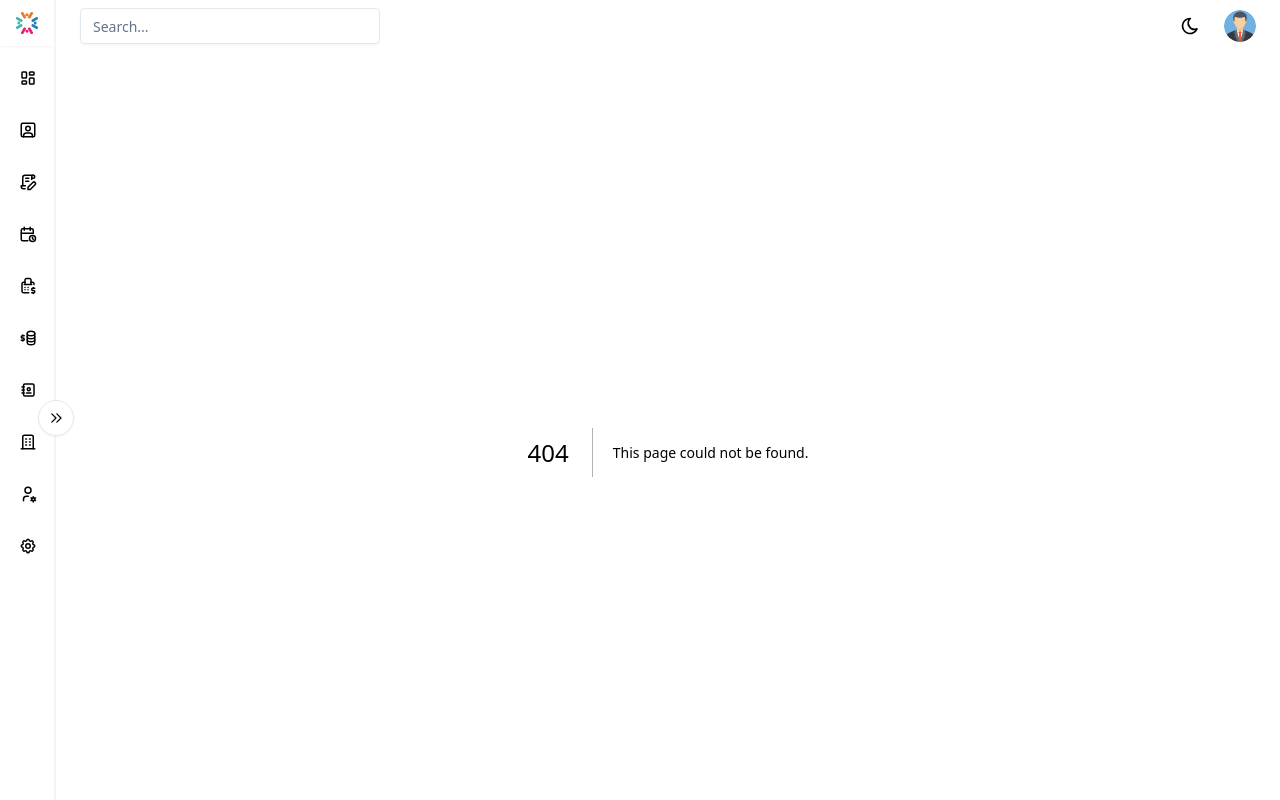
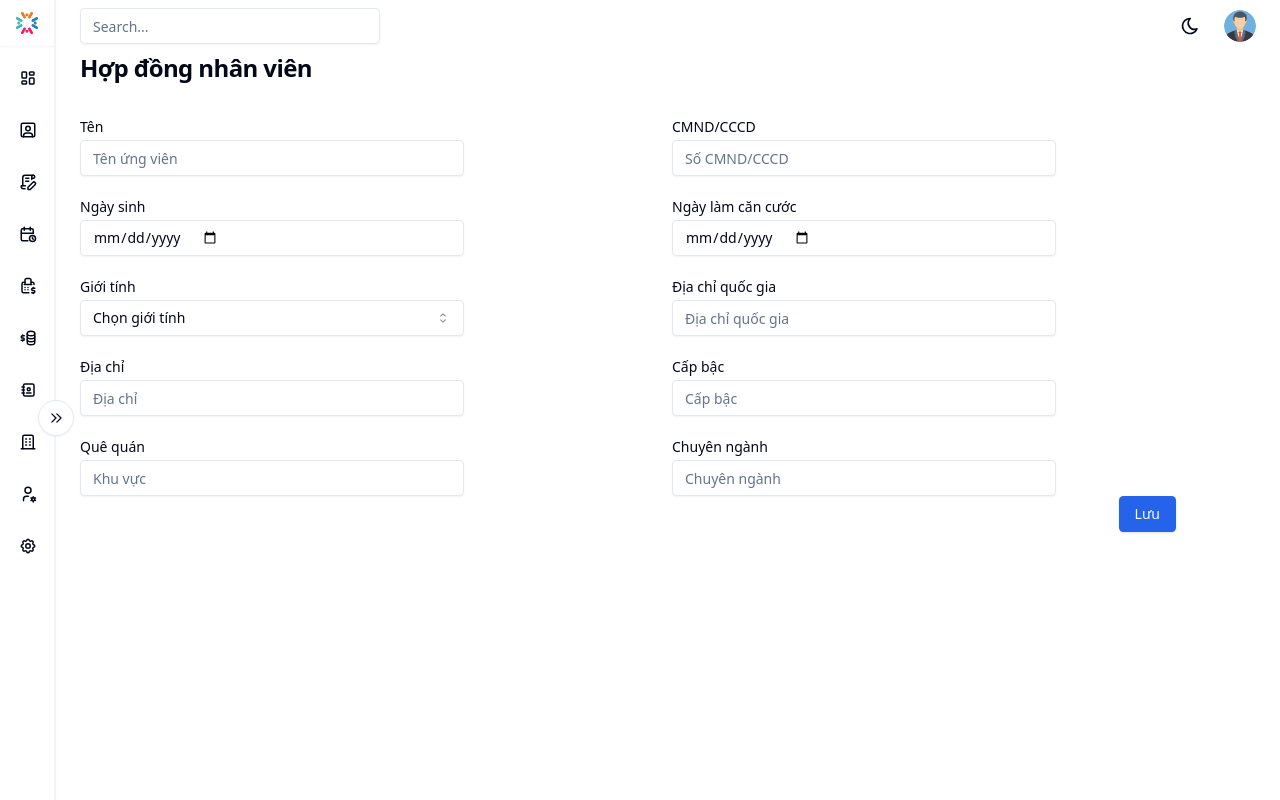
Before and after one commit to hugnt/NextJs-UI-HumanResourceManagement, a Next.js app: page /employee-shared/newEmployee/1 in a window 1280 px wide. Before the commit this address had no page. Built offline with nearby package versions, Linux system fonts and the light colour scheme.

Commit message:
add new employee fill form

```diff
--- /dev/null
+++ b/src/apis/newEmployee.api.ts
@@ -0,0 +1,12 @@
+import { newEmployee } from "@/data/schema/newEmployee.schema";
+import { ApiResponse } from "@/data/type/response.type";
+import http from "@/lib/http";
+
+const newEmployeeApiRequest = {
+    getList: () => http.get<ApiResponse<newEmployee[]>>('/contracts'),
+    getDetail: (id: number) => http.get<ApiResponse<newEmployee>>(`/contracts/${id}`),
+    create: (body: newEmployee) => http.post<ApiResponse<boolean>>('/contracts', body),
+    update: (id: number, body: newEmployee) => http.put<ApiResponse<boolean>>(`/contracts/${id}`, body),
+    delete: (id: number) => http.delete<ApiResponse<newEmployee>>(`/contracts/${id}`)
+}
+export default newEmployeeApiRequest;
--- /dev/null
+++ b/src/app/employee-shared/newEmployee/[id]/page.tsx
@@ -0,0 +1,121 @@
+"use client"
+import newEmployeeApiRequest from "@/apis/newEmployee.api";
+import { Button } from "@/components/custom/button";
+import { newEmployee, newEmployeeDefault } from "@/data/schema/newEmployee.schema";
+import { Input } from '@/components/ui/input';
+import { Label } from '@/components/ui/label';
+import React, { useState } from 'react';
+import {
+  Select,
+  SelectContent,
+  SelectGroup,
+  SelectItem,
+  SelectLabel,
+  SelectTrigger,
+  SelectValue,
+} from "@/components/ui/select";
+import { useForm } from "react-hook-form";
+import { useParams } from "next/navigation";
+
+export default function NewPage() {
+    const params = useParams<{ id: string }>();
+    const id = Number(params.id);
+    const { register, handleSubmit, setValue } = useForm<newEmployee>({
+      defaultValues: newEmployeeDefault,
+    });
+
+    const [successMessage, setSuccessMessage] = useState<string | null>(null);
+
+    const onSubmit = async (data: newEmployee) => {
+      try {
+          await newEmployeeApiRequest.update(id, data);
+          setSuccessMessage("Thông tin nhân viên đã được lưu thành công!");
+      } catch (error) {
+          console.error("Lỗi khi tạo nhân viên mới:", error);
+          setSuccessMessage(null);
+      }
+    };
+
+    return (
+      <>
+          <div className='mb-2 flex items-center justify-between space-y-2'>
+              <div>
+                  <h2 className='text-2xl font-bold tracking-tight'>Hợp đồng nhân viên</h2>
+              </div>
+          </div>
+
+          {successMessage && (
+            <div className="mb-4 p-4 text-green-600 bg-green-100 border border-green-300 rounded">
+              {successMessage}
+            </div>
+          )}
+
+          <form onSubmit={handleSubmit(onSubmit)} className='-mx-4 flex-1 overflow-auto px-4 py-1 lg:flex-row lg:space-x-12 lg:space-y-0'>
+              <div className='w-full mx-auto grid grid-cols-2 gap-2'>
+                  <div>
+                      <div className="grid w-full max-w-sm items-center gap-1.5 mt-6">
+                          <Label htmlFor="name">Tên</Label>
+                          <Input {...register("name")} placeholder="Tên ứng viên" />
+                      </div>
+
+                      <div className="grid w-full max-w-sm items-center gap-1.5 mt-6">
+                          <Label htmlFor="dateOfBirth">Ngày sinh</Label>
+                          <Input type="date" {...register("dateOfBirth")} />
+                      </div>
+                      <div className="grid w-full max-w-sm items-center gap-1.5 mt-6">
+                        <Label htmlFor="gender">Giới tính</Label>
+                        <Select
+                            {...register("gender")}
+                            onValueChange={(value) => setValue("gender", value === "true")}
+                        >
+                            <SelectTrigger className="w-full">
+                                <SelectValue placeholder="Chọn giới tính" />
+                            </SelectTrigger>
+                            <SelectContent>
+                                <SelectGroup>
+                                    <SelectLabel>Giới tính</SelectLabel>
+                                    <SelectItem value="true">Nam</SelectItem>
+                                    <SelectItem value="false">Nữ</SelectItem>
+                                </SelectGroup>
+                            </SelectContent>
+                        </Select>
+                      </div>
+                      <div className="grid w-full max-w-sm items-center gap-1.5 mt-6">
+                          <Label htmlFor="address">Địa chỉ</Label>
+                          <Input {...register("address")} placeholder="Địa chỉ" />
+                      </div>
+                      <div className="grid w-full max-w-sm items-center gap-1.5 mt-6">
+                          <Label htmlFor="countrySide">Quê quán</Label>
+                          <Input {...register("countrySide")} placeholder="Khu vực" />
+                      </div>
+                  </div>
+                  <div>
+                      <div className="grid w-full max-w-sm items-center gap-1.5 mt-6">
+                          <Label htmlFor="nationalID">CMND/CCCD</Label>
+                          <Input {...register("nationalID")} placeholder="Số CMND/CCCD" />
+                      </div>
+                      <div className="grid w-full max-w-sm items-center gap-1.5 mt-6">
+                          <Label htmlFor="nationalStartDate">Ngày làm căn cước</Label>
+                          <Input type="date" {...register("nationalStartDate")} />
+                      </div>
+                      <div className="grid w-full max-w-sm items-center gap-1.5 mt-6">
+                          <Label htmlFor="nationalAddress">Địa chỉ quốc gia</Label>
+                          <Input {...register("nationalAddress")} placeholder="Địa chỉ quốc gia" />
+                      </div>
+                      <div className="grid w-full max-w-sm items-center gap-1.5 mt-6">
+                          <Label htmlFor="level">Cấp bậc</Label>
+                          <Input {...register("level")} placeholder="Cấp bậc" />
+                      </div>
+                      <div className="grid w-full max-w-sm items-center gap-1.5 mt-6">
+                          <Label htmlFor="major">Chuyên ngành</Label>
+                          <Input {...register("major")} placeholder="Chuyên ngành" />
+                      </div>
+                  </div>
+              </div>
+              <div className="mt-6 flex justify-end pr-20">
+    <Button type="submit">Lưu</Button>
+</div>
+          </form>
+      </>
+    );
+}
--- /dev/null
+++ b/src/data/schema/newEmployee.schema.ts
@@ -0,0 +1,36 @@
+
+import { z } from "zod";
+
+/*const isDateInPast = (date: Date) => {
+  const today = new Date();
+  return date < today;
+};*/
+
+export const newEmployeeSchema = z.object({
+  id: z.coerce.number().optional(),
+  name: z.string().min(1).max(255).optional(),
+  dateOfBirth: z.date().optional(),
+  gender: z.boolean().optional(),
+  address: z.string().min(1).max(255).optional(),
+  countrySide: z.string().min(1).max(255).optional(),
+  nationalID: z.string().min(1).max(255).optional(),
+  nationalStartDate: z.date().optional(),
+  nationalAddress: z.string().min(1).max(255).optional(),
+  level: z.string().min(1).max(255).optional(),
+  major: z.string().min(1).max(255).optional(),
+});
+
+export type newEmployee = z.infer<typeof newEmployeeSchema>;
+export const newEmployeeDefault: newEmployee = {
+    id: 0,
+    name: "",
+    dateOfBirth: new Date(),
+    gender: false,
+    address: "",
+    countrySide: "",
+    nationalID: "",
+    nationalStartDate: new Date(),
+    nationalAddress: "",
+    level: "",
+    major: "",
+  };
```
